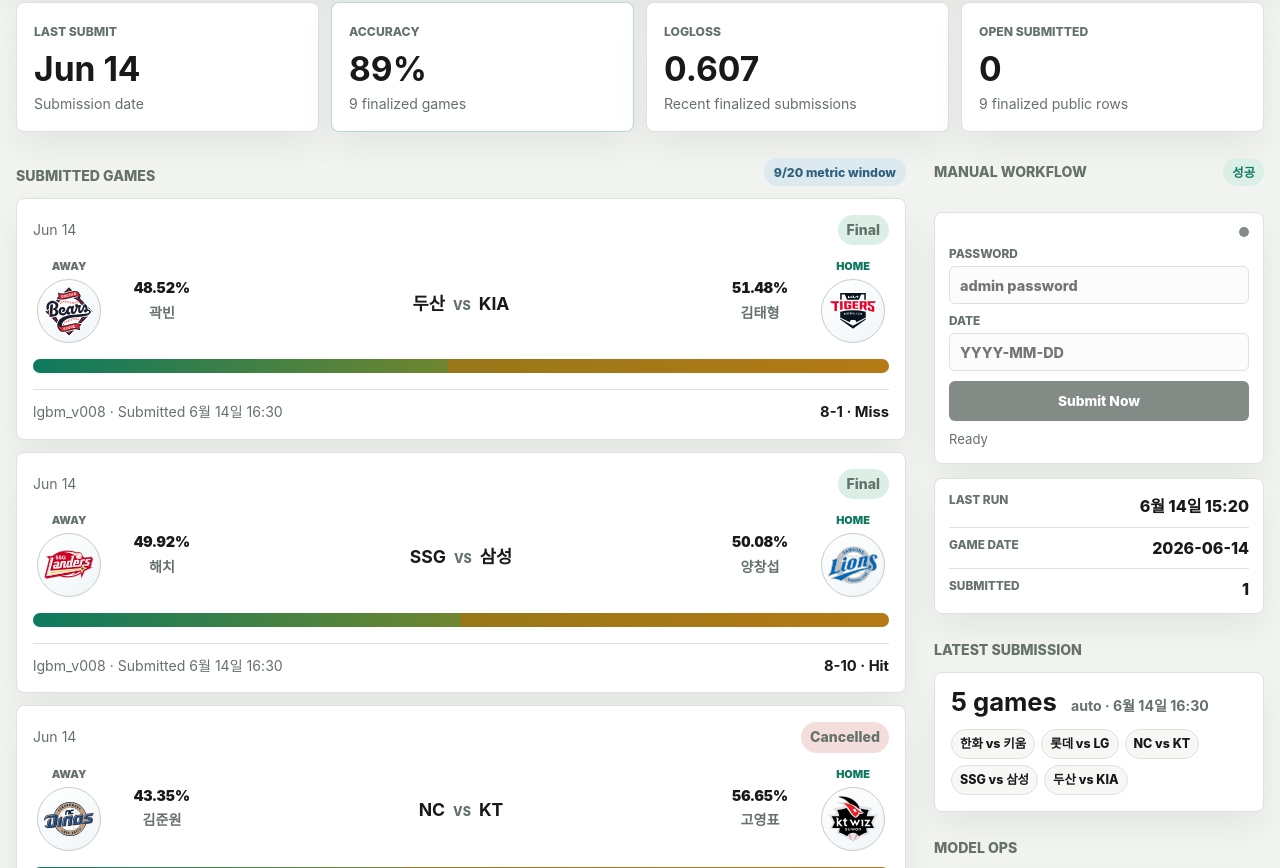
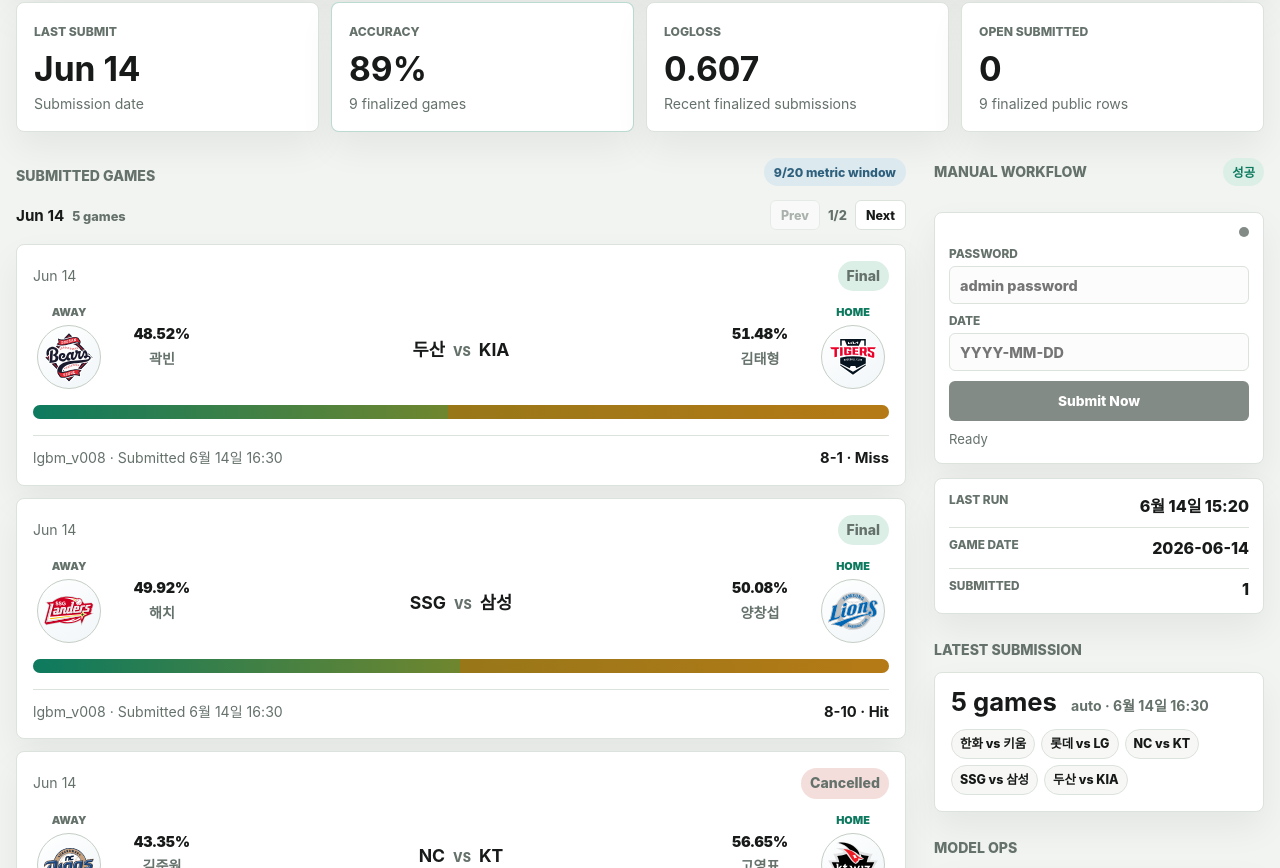
Before and after one commit to Berry-mas/statiz-kbo-win-prediction, a Next.js app in the folder web/: page / in a window 1280 px wide. Shown: the part 372-1240 px from the top of the page. Built offline with nearby package versions, Linux system fonts and the light colour scheme.

Commit message:
Add date pagination to dashboard

```diff
--- /dev/null
+++ b/web/app/date-pager.tsx
@@ -0,0 +1,69 @@
+"use client";
+
+import { ReactNode, useMemo, useState } from "react";
+
+export type DatePagerPage = {
+  key: string;
+  label: string;
+  detail: string;
+  itemCount: number;
+  content: ReactNode;
+};
+
+type DatePagerProps = {
+  ariaLabel: string;
+  pages: DatePagerPage[];
+};
+
+export function DatePager({ ariaLabel, pages }: DatePagerProps) {
+  const [pageIndex, setPageIndex] = useState(0);
+  const activePageIndex = Math.min(pageIndex, Math.max(pages.length - 1, 0));
+  const activePage = pages[activePageIndex];
+  const pageSummary = useMemo(() => {
+    if (!activePage) {
+      return "";
+    }
+    return `${activePage.label} · ${activePage.detail}`;
+  }, [activePage]);
+
+  if (!activePage) {
+    return null;
+  }
+
+  const hasMultiplePages = pages.length > 1;
+
+  return (
+    <div className="date-pager" aria-label={ariaLabel}>
+      <div className="date-pager-bar">
+        <div className="date-pager-current">
+          <strong>{activePage.label}</strong>
+          <span>{activePage.detail}</span>
+        </div>
+        {hasMultiplePages ? (
+          <div className="date-pager-controls" aria-label={pageSummary}>
+            <button
+              aria-label="Previous date"
+              disabled={activePageIndex === 0}
+              onClick={() => setPageIndex((current) => Math.max(current - 1, 0))}
+              type="button"
+            >
+              Prev
+            </button>
+            <span>
+              {activePageIndex + 1}/{pages.length}
+            </span>
+            <button
+              aria-label="Next date"
+              disabled={activePageIndex === pages.length - 1}
+              onClick={() => setPageIndex((current) => Math.min(current + 1, pages.length - 1))}
+              type="button"
+            >
+              Next
+            </button>
+          </div>
+        ) : null}
+      </div>
+      {activePage.content}
+    </div>
+  );
+}
--- a/web/app/globals.css
+++ b/web/app/globals.css
@@ -247,6 +247,65 @@ h3 {
   display: grid;
   grid-template-columns: minmax(0, 1fr);
   gap: 12px;
+}
+
+.date-pager {
+  display: grid;
+  gap: 10px;
+}
+
+.date-pager-bar {
+  display: flex;
+  align-items: center;
+  justify-content: space-between;
+  gap: 12px;
+  min-width: 0;
+  padding: 2px 0 4px;
+}
+
+.date-pager-current {
+  display: flex;
+  min-width: 0;
+  align-items: baseline;
+  gap: 8px;
+}
+
+.date-pager-current strong {
+  font-size: 0.95rem;
+}
+
+.date-pager-current span,
+.date-pager-controls span {
+  color: var(--muted);
+  font-size: 0.8rem;
+  font-weight: 800;
+  white-space: nowrap;
+}
+
+.date-pager-controls {
+  display: inline-flex;
+  flex: 0 0 auto;
+  align-items: center;
+  gap: 8px;
+}
+
+.date-pager-controls button {
+  min-height: 30px;
+  padding: 0 10px;
+  border: 1px solid var(--line);
+  border-radius: 6px;
+  background: var(--surface);
+  color: var(--ink);
+  cursor: pointer;
+  font: inherit;
+  font-size: 0.78rem;
+  font-weight: 850;
+}
+
+.date-pager-controls button:disabled {
+  color: var(--muted);
+  cursor: not-allowed;
+  opacity: 0.5;
 }
 
 .game-card {
@@ -875,6 +934,17 @@ tbody tr:last-child td {
     flex-direction: column;
   }
 
+  .date-pager-bar,
+  .date-pager-current {
+    align-items: flex-start;
+    flex-direction: column;
+  }
+
+  .date-pager-controls {
+    width: 100%;
+    justify-content: space-between;
+  }
+
   .teams {
     grid-template-columns: 48px 60px minmax(94px, 1fr) 60px 48px;
     gap: 8px;
--- a/web/app/page.tsx
+++ b/web/app/page.tsx
@@ -2,6 +2,7 @@ import { existsSync } from "node:fs";
 import { readFile } from "node:fs/promises";
 import path from "node:path";
 
+import { DatePager } from "./date-pager";
 import { ManualSubmitPanel } from "./manual-submit-panel";
 
 type TeamInfo = {
@@ -133,6 +134,26 @@ export default async function DashboardPage() {
   const latestSubmission = data.latest_submission ?? null;
   const modelVersion = data.model_version ?? results[0]?.model_version ?? "n/a";
   const heroGame = recentGames.find(isLgTwinsGame) ?? null;
+  const recentGamePages = groupGamesByDate(recentGames).map(({ key, games }) => ({
+    key,
+    label: formatDate(key),
+    detail: formatGameCount(games.length),
+    itemCount: games.length,
+    content: (
+      <div className="game-grid">
+        {games.map((game) => (
+          <GameCard game={game} key={`${game.s_no ?? "unknown"}-${game.submitted_at}`} />
+        ))}
+      </div>
+    ),
+  }));
+  const ledgerPages = groupGamesByDate(ledgerGames).map(({ key, games }) => ({
+    key,
+    label: formatDate(key),
+    detail: formatGameCount(games.length),
+    itemCount: games.length,
+    content: <LedgerTable games={games} />,
+  }));
 
   return (
     <main className="dashboard-shell">
@@ -179,11 +200,7 @@ export default async function DashboardPage() {
               </span>
             </div>
             {recentGames.length > 0 ? (
-              <div className="game-grid">
-                {recentGames.map((game) => (
-                  <GameCard game={game} key={`${game.s_no}-${game.submitted_at}`} />
-                ))}
-              </div>
+              <DatePager ariaLabel="Submitted games by date" pages={recentGamePages} />
             ) : (
               <EmptyState
                 title="Published games will appear here"
@@ -200,57 +217,7 @@ export default async function DashboardPage() {
               </div>
             </div>
             {ledgerGames.length > 0 ? (
-              <div className="table-wrap">
-                <table>
-                  <thead>
-                    <tr>
-                      <th>Date</th>
-                      <th>Matchup</th>
-                      <th>Final</th>
-                      <th>Home Win</th>
-                      <th>Call</th>
-                      <th>Result</th>
-                    </tr>
-                  </thead>
-                  <tbody>
-                    {ledgerGames.map((game) => {
-                      return (
-                        <tr key={game.s_no}>
-                          <td>{formatDate(game.game_date ?? game.submitted_at)}</td>
-                          <td>
-                            <span className="matchup">
-                              {game.away_team.name} <span>vs</span> {game.home_team.name}
-                            </span>
-                            <span className="venue">{game.submission_source ?? "auto"}</span>
-                          </td>
-                          <td className="score">
-                            {game.game_status === "cancelled" || game.away_score === null || game.home_score === null
-                              ? "Cancelled"
-                              : `${game.away_score}-${game.home_score}`}
-                          </td>
-                          <td>
-                            {game.home_win_probability !== null ? (
-                              <ProbabilityBar value={game.home_win_probability / 100} />
-                            ) : (
-                              "n/a"
-                            )}
-                          </td>
-                          <td>
-                            {game.predicted_winner === "home"
-                              ? game.home_team.name
-                              : game.predicted_winner === "away"
-                                ? game.away_team.name
-                                : "n/a"}
-                          </td>
-                          <td>
-                            <OutcomeBadge correct={game.correct} status={game.game_status} />
-                          </td>
-                        </tr>
-                      );
-                    })}
-                  </tbody>
-                </table>
-              </div>
+              <DatePager ariaLabel="Finalized ledger by date" pages={ledgerPages} />
             ) : (
               <EmptyState
                 title="No finalized submissions published yet"
@@ -428,6 +395,74 @@ function clampProbability(value: number): number {
 
 function isLgTwinsGame(game: RecentGame): boolean {
   return game.home_team.logo_key === LG_TWINS_LOGO_KEY || game.away_team.logo_key === LG_TWINS_LOGO_KEY;
+}
+
+function groupGamesByDate(games: RecentGame[]): Array<{ key: string; games: RecentGame[] }> {
+  const groups = new Map<string, RecentGame[]>();
+  for (const game of games) {
+    const key = gameDateKey(game);
+    groups.set(key, [...(groups.get(key) ?? []), game]);
+  }
+  return Array.from(groups, ([key, group]) => ({ key, games: group }));
+}
+
+function gameDateKey(game: RecentGame): string {
+  if (game.game_date) {
+    return game.game_date;
+  }
+  return game.submitted_at.slice(0, 10);
+}
+
+function LedgerTable({ games }: { games: RecentGame[] }) {
+  return (
+    <div className="table-wrap">
+      <table>
+        <thead>
+          <tr>
+            <th>Date</th>
+            <th>Matchup</th>
+            <th>Final</th>
+            <th>Home Win</th>
+            <th>Call</th>
+            <th>Result</th>
+          </tr>
+        </thead>
+        <tbody>
+          {games.map((game) => {
+            return (
+              <tr key={`${game.s_no ?? "unknown"}-${game.submitted_at}`}>
+                <td>{formatDate(game.game_date ?? game.submitted_at)}</td>
+                <td>
+                  <span className="matchup">
+                    {game.away_team.name} <span>vs</span> {game.home_team.name}
+                  </span>
+                  <span className="venue">{game.submission_source ?? "auto"}</span>
+                </td>
+                <td className="score">
+                  {game.game_status === "cancelled" || game.away_score === null || game.home_score === null
+                    ? "Cancelled"
+                    : `${game.away_score}-${game.home_score}`}
+                </td>
+                <td>
+                  {game.home_win_probability !== null ? <ProbabilityBar value={game.home_win_probability / 100} /> : "n/a"}
+                </td>
+                <td>
+                  {game.predicted_winner === "home"
+                    ? game.home_team.name
+                    : game.predicted_winner === "away"
+                      ? game.away_team.name
+                      : "n/a"}
+                </td>
+                <td>
+                  <OutcomeBadge correct={game.correct} status={game.game_status} />
+                </td>
+              </tr>
+            );
+          })}
+        </tbody>
+      </table>
+    </div>
+  );
 }
 
 function GameCard({ game, featured = false }: { game: RecentGame; featured?: boolean }) {
@@ -682,6 +717,10 @@ function formatDate(value: string): string {
   }).format(new Date(value));
 }
 
+function formatGameCount(value: number): string {
+  return `${value} ${value === 1 ? "game" : "games"}`;
+}
+
 function formatTimestamp(value: string): string {
   return new Intl.DateTimeFormat("ko-KR", {
     month: "short",
```
